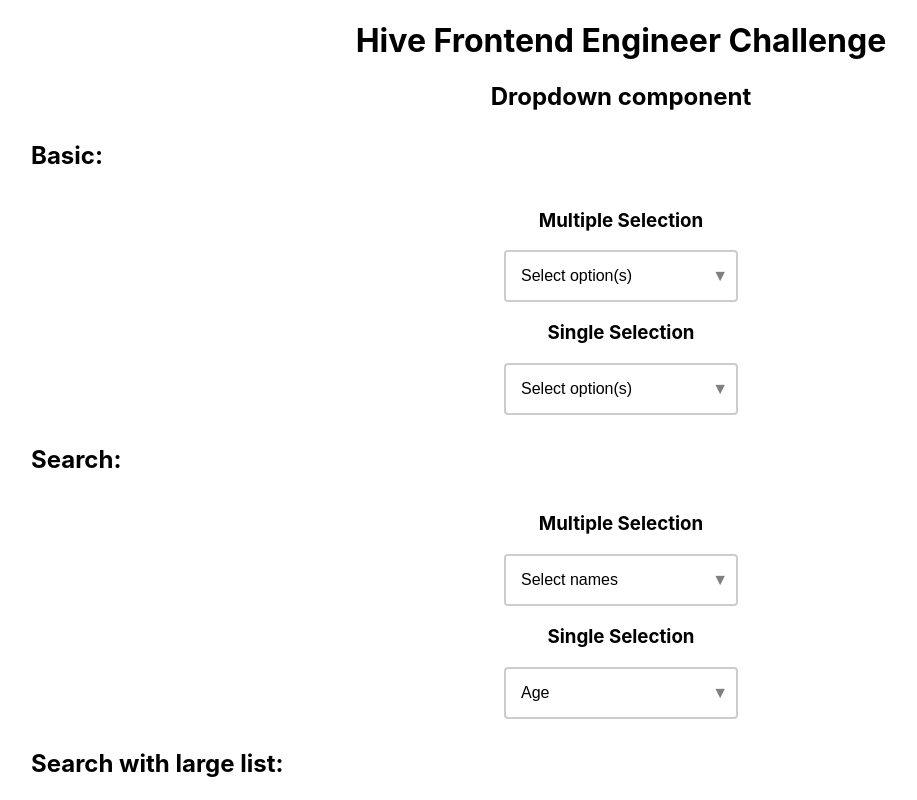
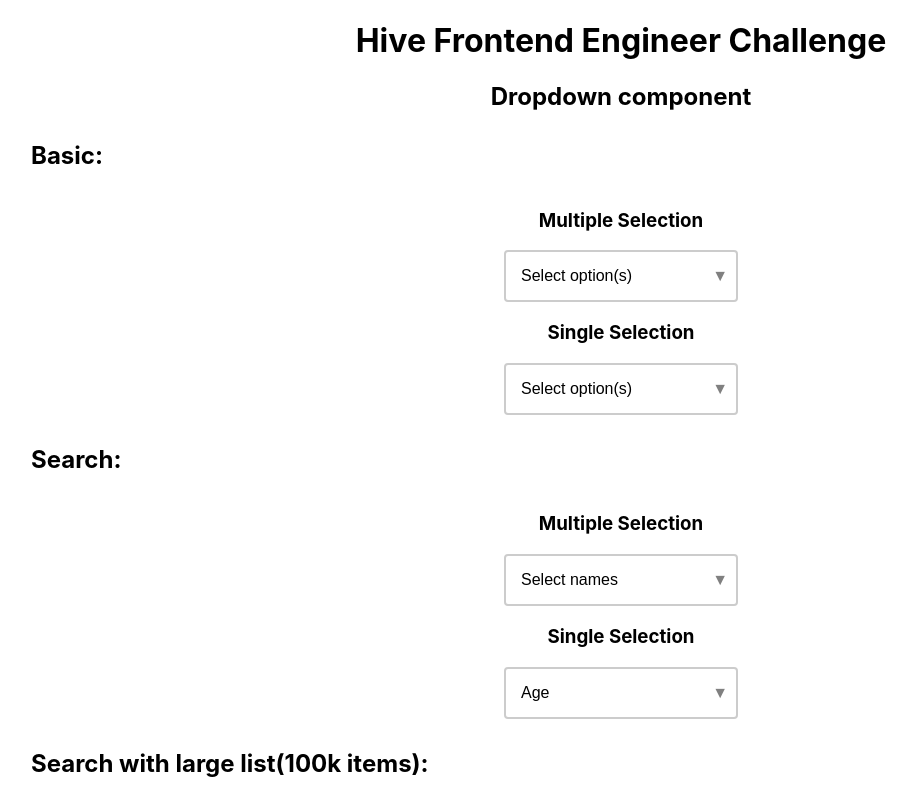
Before and after one commit to grace-sun-shine/dropdown-component, a React (Create React App) app: page / in a window 1280 px wide. Shown: the top 800 px of the page, without its empty margins (19-936 px from the left). Built offline with nearby package versions, Linux system fonts and the light colour scheme.

Commit message:
final revision

```diff
--- a/src/App.js
+++ b/src/App.js
@@ -60,7 +60,7 @@ function App() {
       </div>
 
       <div className="display">
-        <h2>Search with large list:</h2>
+        <h2>Search with large list(100k items):</h2>
           <div className='column'>
             <h3>Multiple Selection</h3>
             <Dropdown
--- a/src/components/Dropdown.js
+++ b/src/components/Dropdown.js
@@ -24,19 +24,6 @@ const Dropdown = ({
     const listHeight = Math.min(200, filteredOptions.length * ITEM_HEIGHT);
 
     const toggleDropdown = () => setIsOpen(!isOpen);
-
-    const updateDropUp = () => {
-        if (dropdownRef.current) {
-            const dropdownRect = dropdownRef.current.getBoundingClientRect();
-            const spaceBelow = window.innerHeight - dropdownRect.bottom;
-            const spaceAbove = dropdownRect.top;
-            if (spaceBelow < 300 && spaceAbove > spaceBelow) {
-                setDropUp(true);
-            } else {
-                setDropUp(false);
-            }
-        }
-    }
 
     const handleSearch = (e) => {
         setSearchValue(e.target.value);
@@ -81,10 +68,27 @@ const Dropdown = ({
     }
 
     const clickOutside = (event) => {
-        if (dropdownRef.current && !dropdownRef.current.contains(event.target) && event.target.type !== "checkbox") {
+        if (
+            dropdownRef.current &&
+            !dropdownRef.current.contains(event.target) &&
+            event.target.type !== "checkbox"
+        ) {
             setIsOpen(false);
         }
     };
+
+    const updateDropUp = () => {
+        if (dropdownRef.current) {
+            const dropdownRect = dropdownRef.current.getBoundingClientRect();
+            const spaceBelow = window.innerHeight - dropdownRect.bottom;
+            const spaceAbove = dropdownRect.top;
+            if (spaceBelow < 300 && spaceAbove > spaceBelow) {
+                setDropUp(true);
+            } else {
+                setDropUp(false);
+            }
+        }
+    }
 
     useEffect(() => {
         document.addEventListener('click', clickOutside);
@@ -105,12 +109,12 @@ const Dropdown = ({
                 onClick={(e) => handleOptionClick(e, option)}
             >
                 {isMulti && (
-                        <input
-                            type='checkbox'
-                            checked={selectedOptions.includes(option)}
-                            onChange = {() => {}}
-                            onClick={(e) => handleOptionClick(e, option)}
-                        />
+                    <input
+                        type='checkbox'
+                        checked={selectedOptions.includes(option)}
+                        onChange={() => { }}
+                        onClick={(e) => handleOptionClick(e, option)}
+                    />
                 )}
                 {option}
             </div>
```
Also changed, not shown: 2 other files (tests, documents, lock files or other folders).
